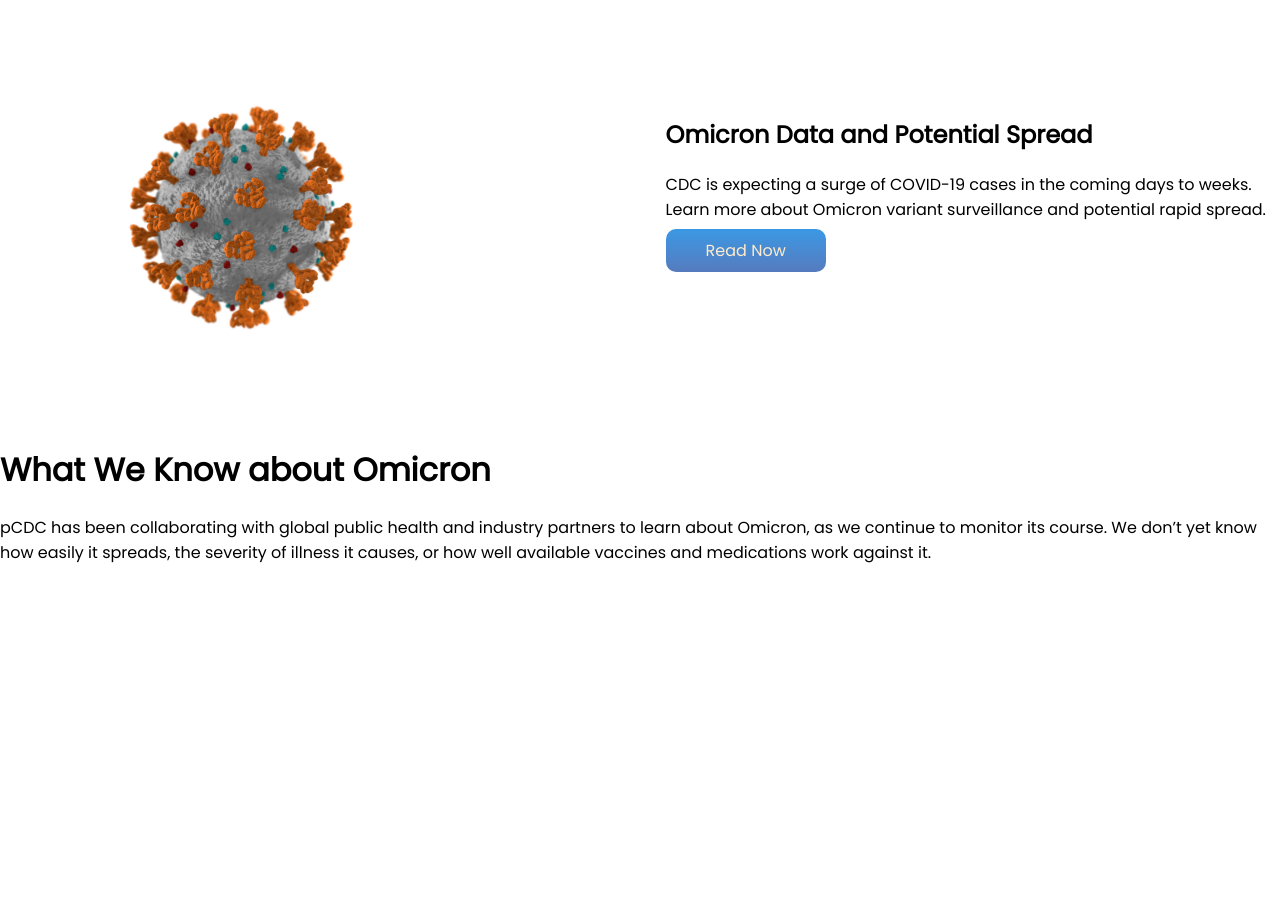
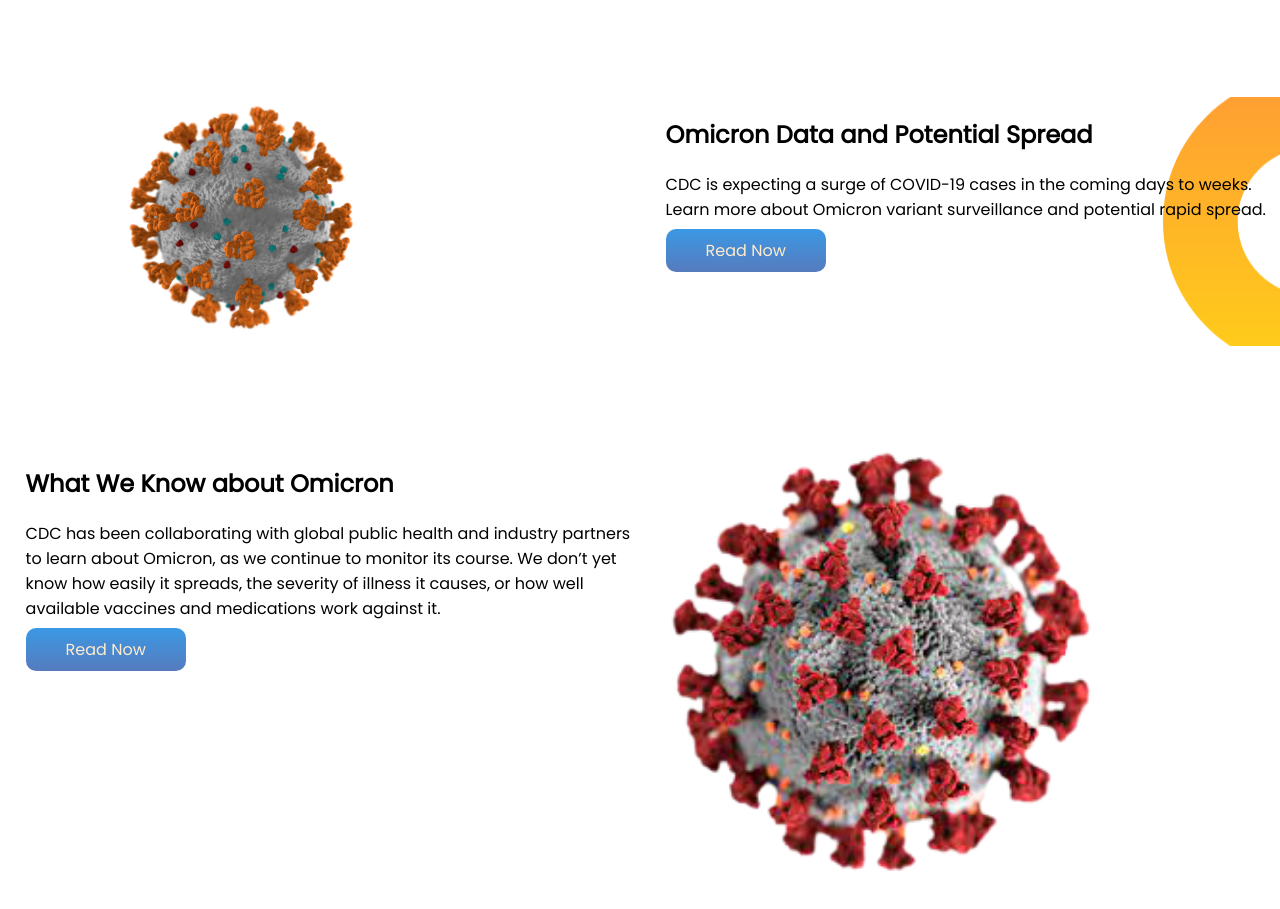
Before and after one commit to tayeful912/omicron, a plain HTML site: page index.html in a window 1280 px wide. Shown: the part 437-1346 px from the top of the page. Before the commit the page ends 1002 px from the top, so only its background shows below. Drawn offline with Linux system fonts and the light colour scheme.

Commit message:
3rd section complete

```diff
--- a/index.html
+++ b/index.html
@@ -49,10 +49,29 @@
         </div>
     </section>
 
-    <h1>What We Know about Omicron</h1>
-    pCDC has been collaborating with global public health and industry partners to learn about Omicron, as we continue
-    to monitor its course. We don’t yet know how easily it spreads, the severity of illness it causes, or how well
-    available vaccines and medications work against it.
+    <section>
+
+
+        <div class="half-width">
+
+            <h1>What We Know about Omicron</h1>
+            <p>CDC has been collaborating with global public health and industry partners to learn about Omicron, as we
+                continue
+                to monitor its course. We don’t yet know how easily it spreads, the severity of illness it causes, or
+                how
+                well
+                available vaccines and medications work against it.</p>
+            <a class="link-button2" target="_blank" href="https://bdexam.xyz">Read Now</a>
+        </div>
+
+
+        <div class="half-width">
+
+            <img src="img/covid.png" alt="">
+        </div>
+
+
+    </section>
 
 
 </body>
--- a/style.css
+++ b/style.css
@@ -51,3 +51,11 @@ section{
     background-repeat: no-repeat;
 
 }
+
+.section-2{
+
+    background-image: url(img/dream-bg.png);
+    background-repeat: no-repeat;
+    background-position: right;
+
+}
```
